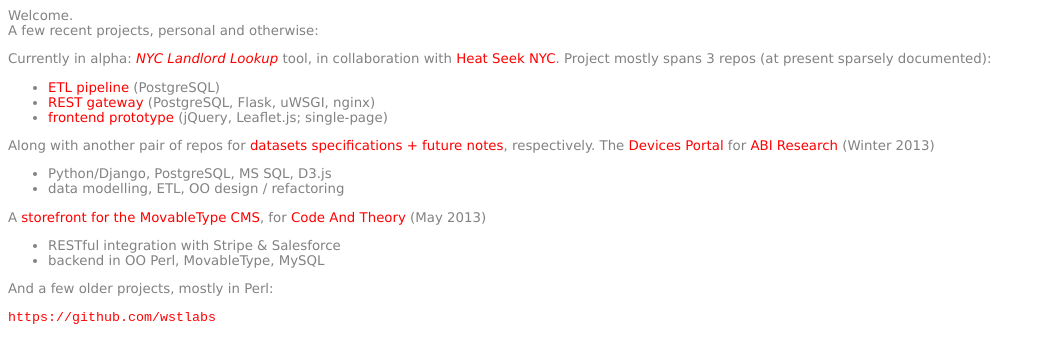
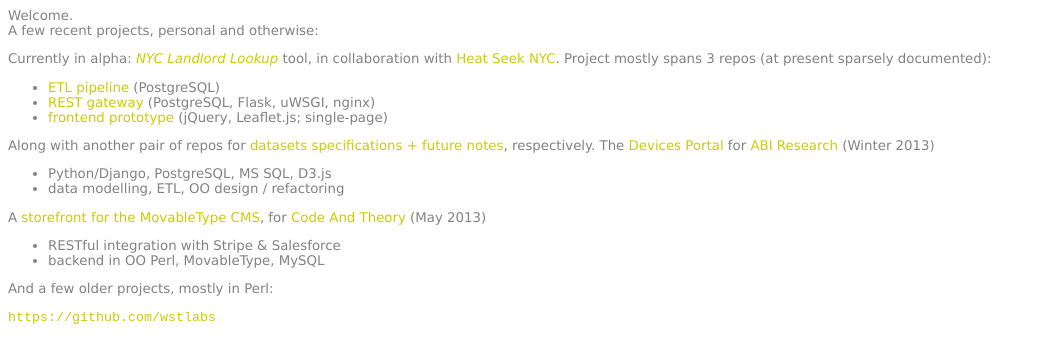
Before and after one commit to wstlabs/wstlabs.github.com, a plain HTML site: page index.html in a window 1280 px wide. Shown: the whole page, without its empty margins (0-1045 px from the left). Drawn offline with Linux system fonts and the light colour scheme.

Commit message:
color touchup

```diff
--- a/style.css
+++ b/style.css
@@ -1,4 +1,4 @@
 body { font-family:Verdana; font-size:10pt; color:#828282; }
-a:link    { color:#f00; text-decoration:none; }
+a:link    { color:#cc0; text-decoration:none; }
 a:hover   { color:#f0f; text-decoration:none; }
 a:visited { color:#f00; text-decoration:none; }
```
